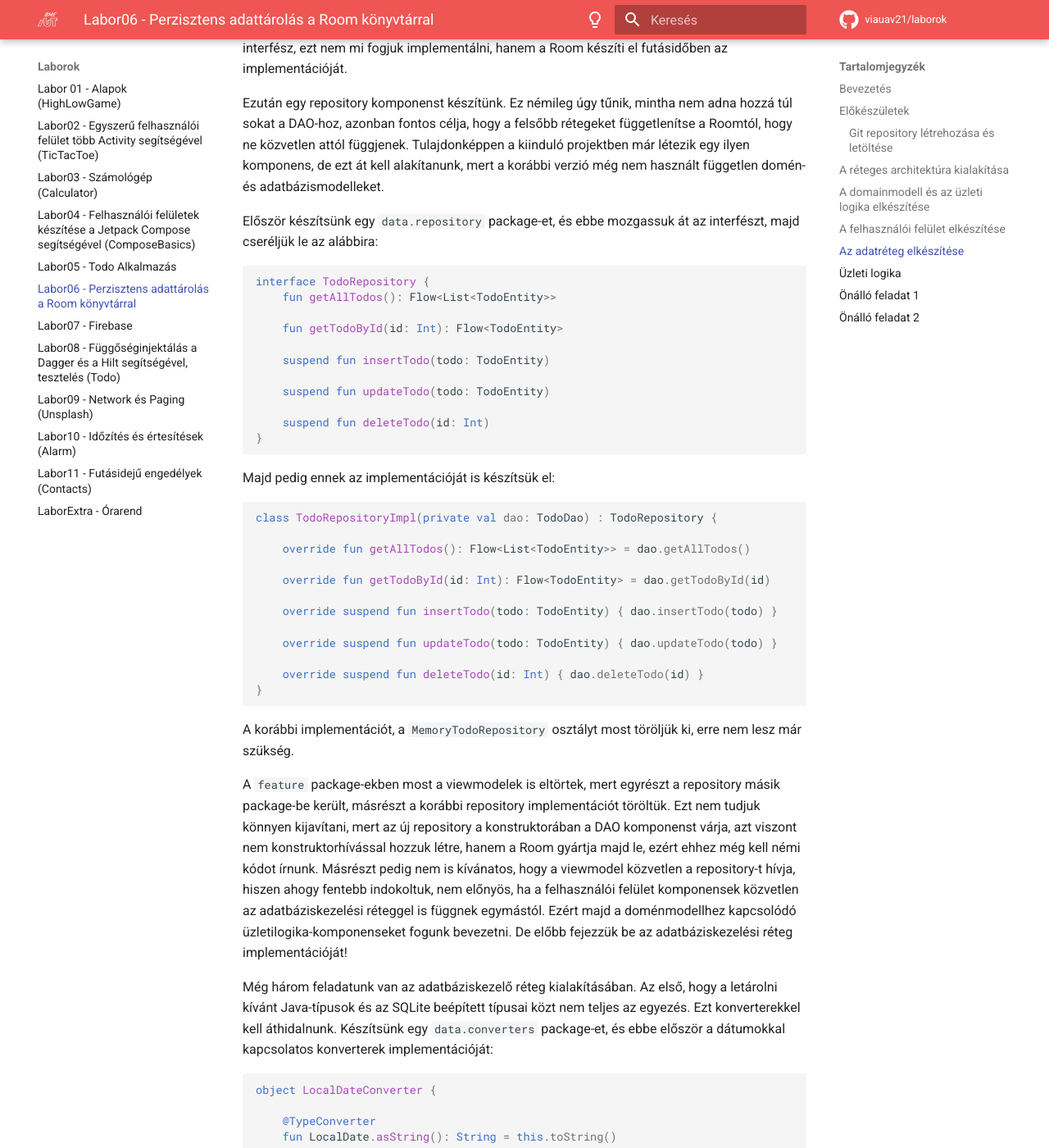
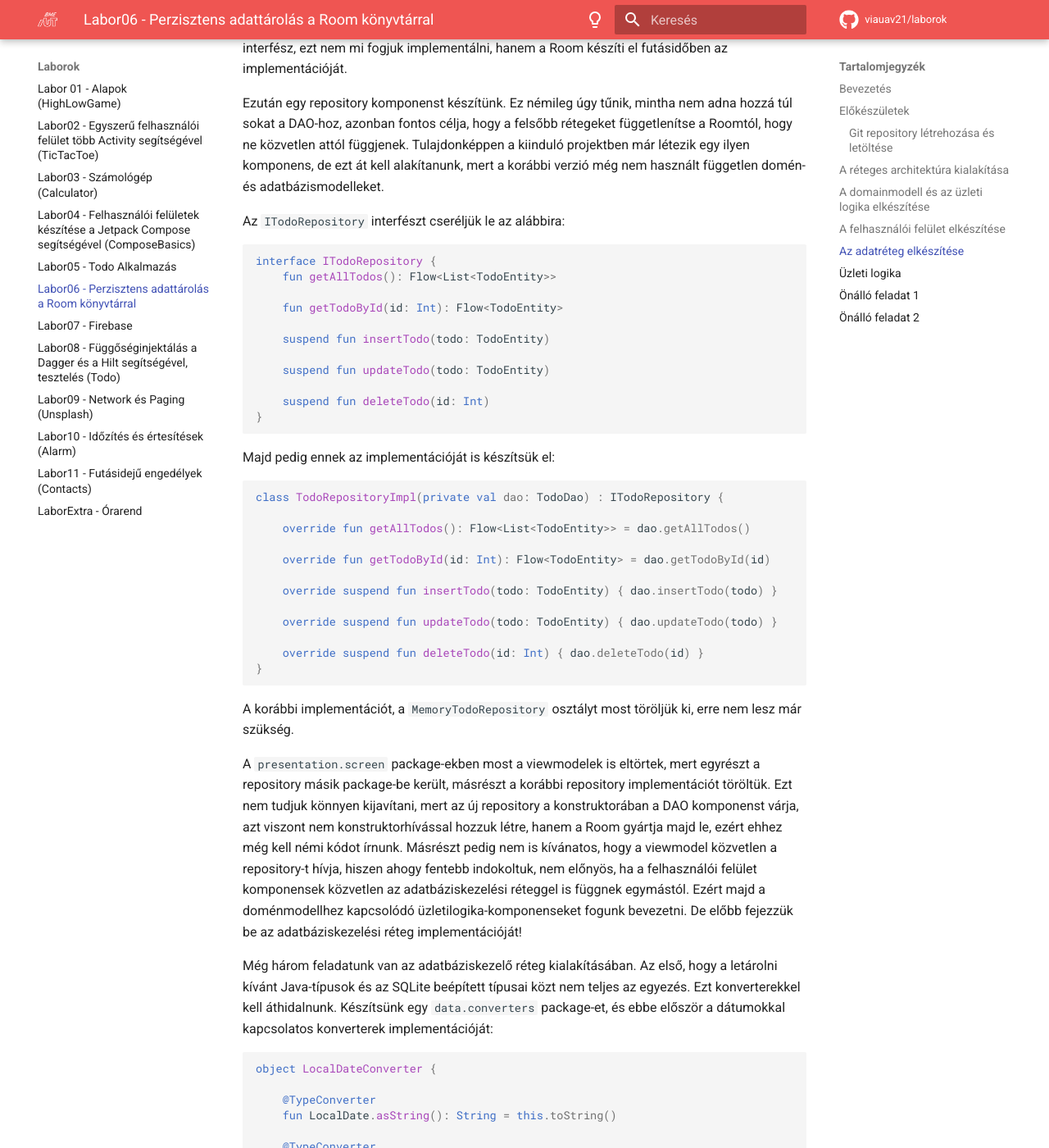
Before and after one commit to VIAUAV21/laborok, an MkDocs documentation site: the page built from docs/laborok/persistence/index.md, in a window 1280 px wide and 1400 px high, scrolled down 6170 px. Shown: the whole window at 82% size. Built offline with MkDocs 1.6.1 and Material for MkDocs 9.7.7, drawn with Linux system fonts in a browser that asks for light colours; comment, search, counter and statistics services are not loaded; some of the changed text lies outside the part shown.

Commit message:
2025 F1 Lab06 update

````diff
--- a/docs/laborok/persistence/index.md
+++ b/docs/laborok/persistence/index.md
@@ -186,10 +186,10 @@ Láthatjuk, hogy egyrészt maga az interfész is meg van jelölve, mint DAO komp
 Ezután egy repository komponenst készítünk. Ez némileg úgy tűnik, mintha nem adna hozzá túl sokat a DAO-hoz, azonban fontos célja, hogy a felsőbb rétegeket függetlenítse a Roomtól, hogy ne közvetlen attól függjenek. Tulajdonképpen a kiinduló projektben már létezik egy ilyen komponens, de ezt át kell alakítanunk, mert a korábbi
 verzió még nem használt független domén- és adatbázismodelleket.
 
-Először készítsünk egy `data.repository` package-et, és ebbe mozgassuk át az interfészt, majd cseréljük le az alábbira:
+Az `ITodoRepository` interfészt cseréljük le az alábbira:
 
 ```kotlin
-interface TodoRepository {
+interface ITodoRepository {
     fun getAllTodos(): Flow<List<TodoEntity>>
 
     fun getTodoById(id: Int): Flow<TodoEntity>
@@ -205,7 +205,7 @@ interface TodoRepository {
 Majd pedig ennek az implementációját is készítsük el:
 
 ```kotlin
-class TodoRepositoryImpl(private val dao: TodoDao) : TodoRepository {
+class TodoRepositoryImpl(private val dao: TodoDao) : ITodoRepository {
 
     override fun getAllTodos(): Flow<List<TodoEntity>> = dao.getAllTodos()
 
@@ -221,7 +221,7 @@ class TodoRepositoryImpl(private val dao: TodoDao) : TodoRepository {
 
 A korábbi implementációt, a `MemoryTodoRepository` osztályt most töröljük ki, erre nem lesz már szükség.
 
-A `feature` package-ekben most a viewmodelek is eltörtek, mert egyrészt a repository másik package-be került, másrészt a korábbi repository implementációt töröltük. Ezt nem tudjuk könnyen kijavítani, mert az új repository a konstruktorában a DAO komponenst várja, azt viszont nem konstruktorhívással hozzuk létre, hanem a Room gyártja majd le, ezért ehhez még kell némi kódot írnunk. Másrészt pedig nem is kívánatos, hogy a viewmodel közvetlen a repository-t hívja, hiszen ahogy fentebb indokoltuk, nem előnyös, ha a felhasználói felület komponensek közvetlen az adatbáziskezelési réteggel is függnek egymástól. Ezért majd a doménmodellhez kapcsolódó üzletilogika-komponenseket fogunk bevezetni. De előbb fejezzük be az adatbáziskezelési réteg implementációját!
+A `presentation.screen` package-ekben most a viewmodelek is eltörtek, mert egyrészt a repository másik package-be került, másrészt a korábbi repository implementációt töröltük. Ezt nem tudjuk könnyen kijavítani, mert az új repository a konstruktorában a DAO komponenst várja, azt viszont nem konstruktorhívással hozzuk létre, hanem a Room gyártja majd le, ezért ehhez még kell némi kódot írnunk. Másrészt pedig nem is kívánatos, hogy a viewmodel közvetlen a repository-t hívja, hiszen ahogy fentebb indokoltuk, nem előnyös, ha a felhasználói felület komponensek közvetlen az adatbáziskezelési réteggel is függnek egymástól. Ezért majd a doménmodellhez kapcsolódó üzletilogika-komponenseket fogunk bevezetni. De előbb fejezzük be az adatbáziskezelési réteg implementációját!
 
 Még három feladatunk van az adatbáziskezelő réteg kialakításában. Az első, hogy a letárolni kívánt Java-típusok és az SQLite beépített típusai közt nem teljes az egyezés. Ezt konverterekkel kell áthidalnunk. Készítsünk egy `data.converters` package-et, és ebbe először a dátumokkal kapcsolatos konverterek implementációját:
 
@@ -324,7 +324,7 @@ Ezzel így már összeállt az adatbáziskezelő réteg, de még fel kell oldanu
 Most készítsük el a `domain.usecases` package-et. Ebbe kerülnek az egyes üzletilogika-műveletek megvalósításai. Kezdjük a tennivaló létrehozásával:
 
 ```kotlin
-class SaveTodoUseCase(private val repository: TodoRepository) {
+class SaveTodoUseCase(private val repository: ITodoRepository) {
 
     suspend operator fun invoke(todo: Todo) {
         repository.insertTodo(todo.asTodoEntity())
@@ -338,7 +338,7 @@ Ennek a kódrészletnek a szerepe, hogy - akárcsak a domainmodell - leválasztj
 A fentihez hasonló készítsük el a módosítás use case osztályát:
 
 ```kotlin
-class UpdateTodoUseCase(private val repository: TodoRepository) {
+class UpdateTodoUseCase(private val repository: ITodoRepository) {
 
     suspend operator fun invoke(todo: Todo) {
         repository.updateTodo(todo.asTodoEntity())
@@ -351,7 +351,7 @@ Majd a lekérdezést:
 
 
 ```kotlin
-class LoadTodoUseCase(private val repository: TodoRepository) {
+class LoadTodoUseCase(private val repository: ITodoRepository) {
 
     suspend operator fun invoke(id: Int): Result<Todo> {
         return try {
@@ -367,7 +367,7 @@ class LoadTodoUseCase(private val repository: TodoRepository) {
 A törlést:
 
 ```kotlin
-class DeleteTodoUseCase(private val repository: TodoRepository) {
+class DeleteTodoUseCase(private val repository: ITodoRepository) {
 
     suspend operator fun invoke(id: Int) {
         repository.deleteTodo(id)
@@ -379,7 +379,7 @@ class DeleteTodoUseCase(private val repository: TodoRepository) {
 És legyen egy listázásunk is, amikor minden tennivalót betöltünk:
 
 ```kotlin
-class LoadTodosUseCase(private val repository: TodoRepository) {
+class LoadTodosUseCase(private val repository: ITodoRepository) {
 
     suspend operator fun invoke(): Result<List<Todo>> {
         return try {
@@ -396,7 +396,7 @@ Végül ezeket összefogjuk egy osztály tagváltozóiban:
 
 
 ```kotlin
-class TodoUseCases(repository: TodoRepository) {
+class TodoUseCases(repository: ITodoRepository) {
     val loadTodos = LoadTodosUseCase(repository)
     val loadTodo = LoadTodoUseCase(repository)
     val saveTodo = SaveTodoUseCase(repository)
````
